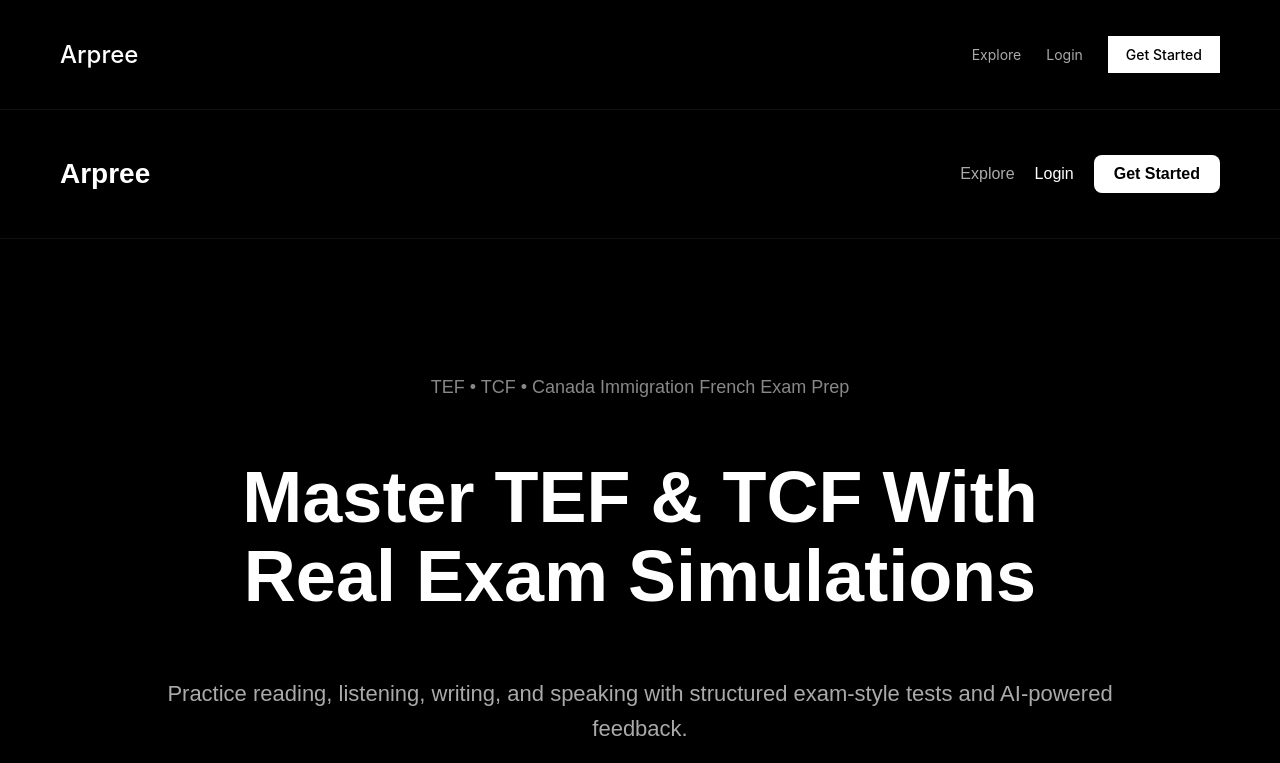
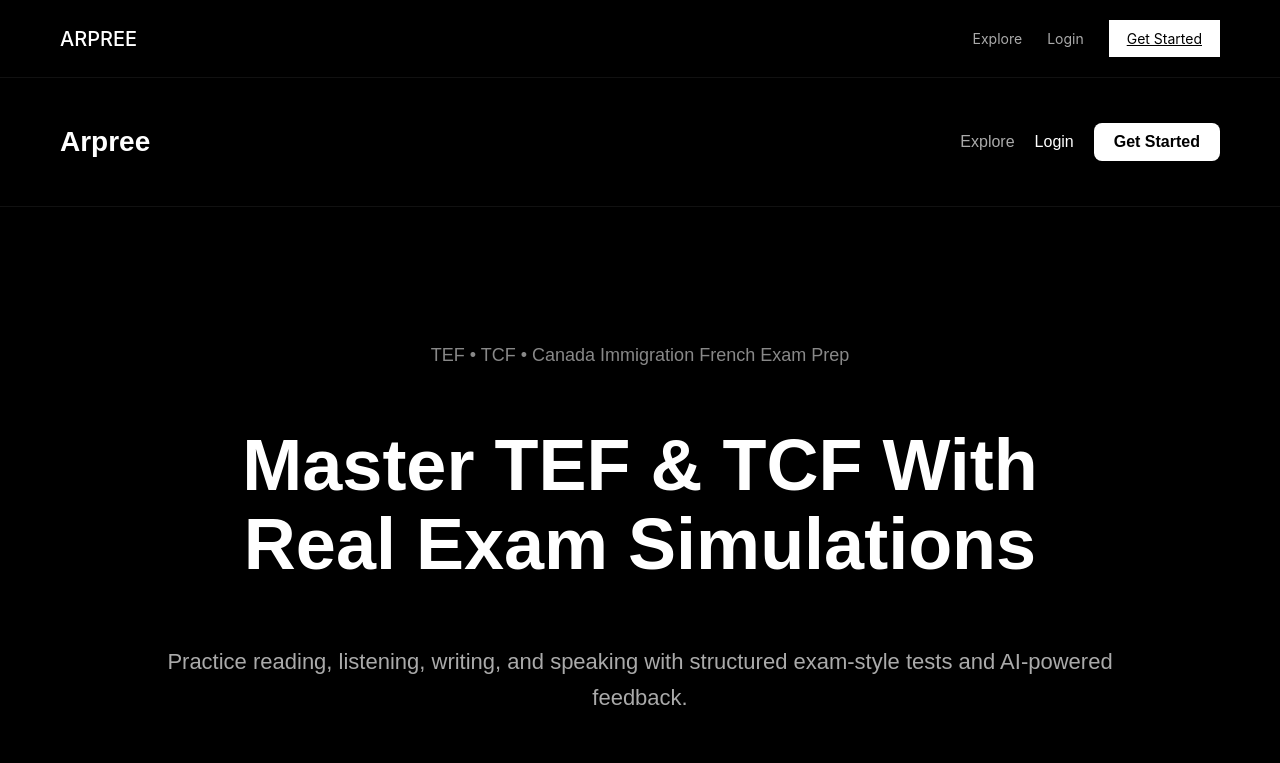
Before and after one commit to aaloopraantha/arpree, a Next.js app: page / in a window 1280 px wide. Shown: the top 763 px of the page. Built offline with nearby package versions, Linux system fonts and the light colour scheme.

Commit message:
Update Navbar.js

```diff
--- a/components/Navbar.js
+++ b/components/Navbar.js
@@ -1,4 +1,35 @@
+'use client'
+
+import { useEffect, useState } from 'react'
+import { supabase } from '../lib/supabase'
+import { useRouter } from 'next/navigation'
+
 export default function Navbar() {
+  const router = useRouter()
+  const [user, setUser] = useState(null)
+
+  useEffect(() => {
+    async function getUser() {
+      const { data } = await supabase.auth.getUser()
+      setUser(data?.user || null)
+    }
+
+    getUser()
+
+    const { data: listener } = supabase.auth.onAuthStateChange(() => {
+      getUser()
+    })
+
+    return () => {
+      listener.subscription.unsubscribe()
+    }
+  }, [])
+
+  async function logout() {
+    await supabase.auth.signOut()
+    router.push('/')
+  }
+
   return (
     <nav
       style={{
@@ -13,26 +44,26 @@ export default function Navbar() {
         backgroundColor: '#000',
       }}
     >
-      <h1
-        style={{
-          fontSize: '24px',
-          fontWeight: 500,
-        }}
-      >
-        Arpree
-      </h1>
-
+      {/* LOGO */}
       <div
         style={{
-          display: 'flex',
-          gap: '25px',
-          alignItems: 'center',
+          fontSize: '20px',
+          fontWeight: 500,
+          cursor: 'pointer',
         }}
+        onClick={() => router.push('/')}
       >
+        ARPREE
+      </div>
+
+      {/* NAV LINKS */}
+      <div style={{ display: 'flex', gap: '25px', alignItems: 'center' }}>
         <a href="/explore" style={linkStyle}>
           Explore
         </a>
 
+        {!user ? (
+          <>
             <a href="/login" style={linkStyle}>
               Login
             </a>
@@ -40,6 +71,18 @@ export default function Navbar() {
             <a href="/register" style={buttonStyle}>
               Get Started
             </a>
+          </>
+        ) : (
+          <>
+            <a href="/dashboard" style={linkStyle}>
+              Dashboard
+            </a>
+
+            <button onClick={logout} style={buttonStyle}>
+              Logout
+            </button>
+          </>
+        )}
       </div>
     </nav>
   )
@@ -55,7 +98,7 @@ const buttonStyle = {
   background: '#fff',
   color: '#000',
   padding: '10px 18px',
-  textDecoration: 'none',
   fontSize: '14px',
-  fontWeight: 500,
+  border: 'none',
+  cursor: 'pointer',
 }
```
Lines whose indentation alone changed are shown as unchanged.
